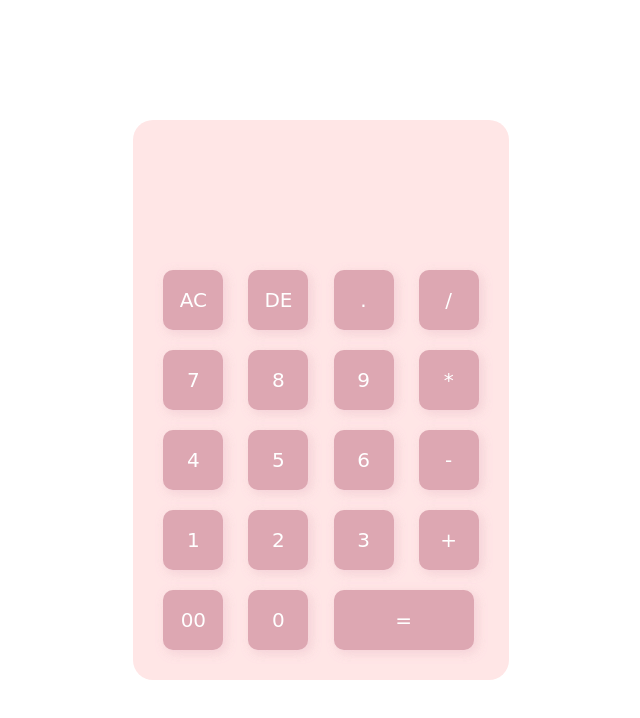
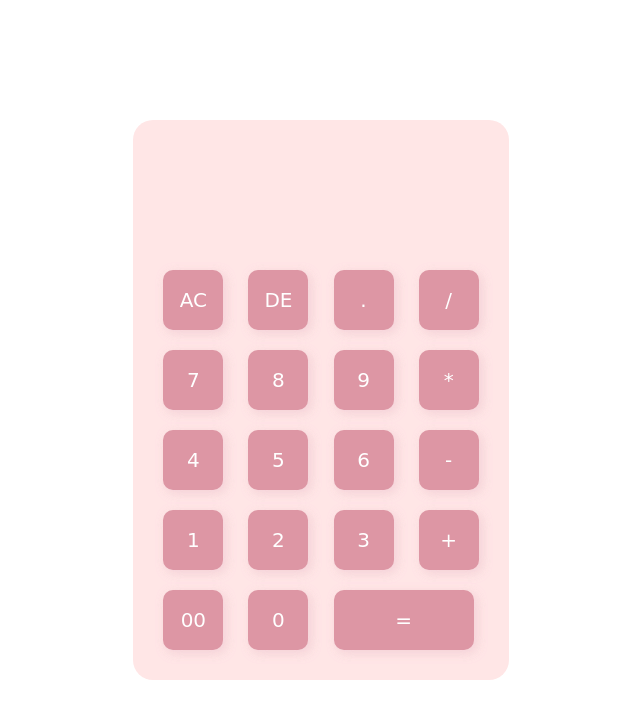
Before and after one commit to Samnasamna/Java_Script_Projects, a plain HTML site: page calc/index.html in a window 1280 px wide. Shown: the whole page, without its empty margins (319-959 px from the left). Drawn offline with Linux system fonts and the light colour scheme; a web font is replaced by a local one.

Commit message:
cal style changed

```diff
--- a/calc/style.css
+++ b/calc/style.css
@@ -25,7 +25,7 @@
     height:60px;
     border-radius: 10px;
     box-shadow: 3px 3px 10px rgba(243, 208, 215, 0.6),3px 3px 10px rgba(243, 208, 215, 0.6);
-    background: #dda7b2;
+    background: #dd96a4;
     font-size:20px;
     color:#fff;
     cursor:pointer;
```
